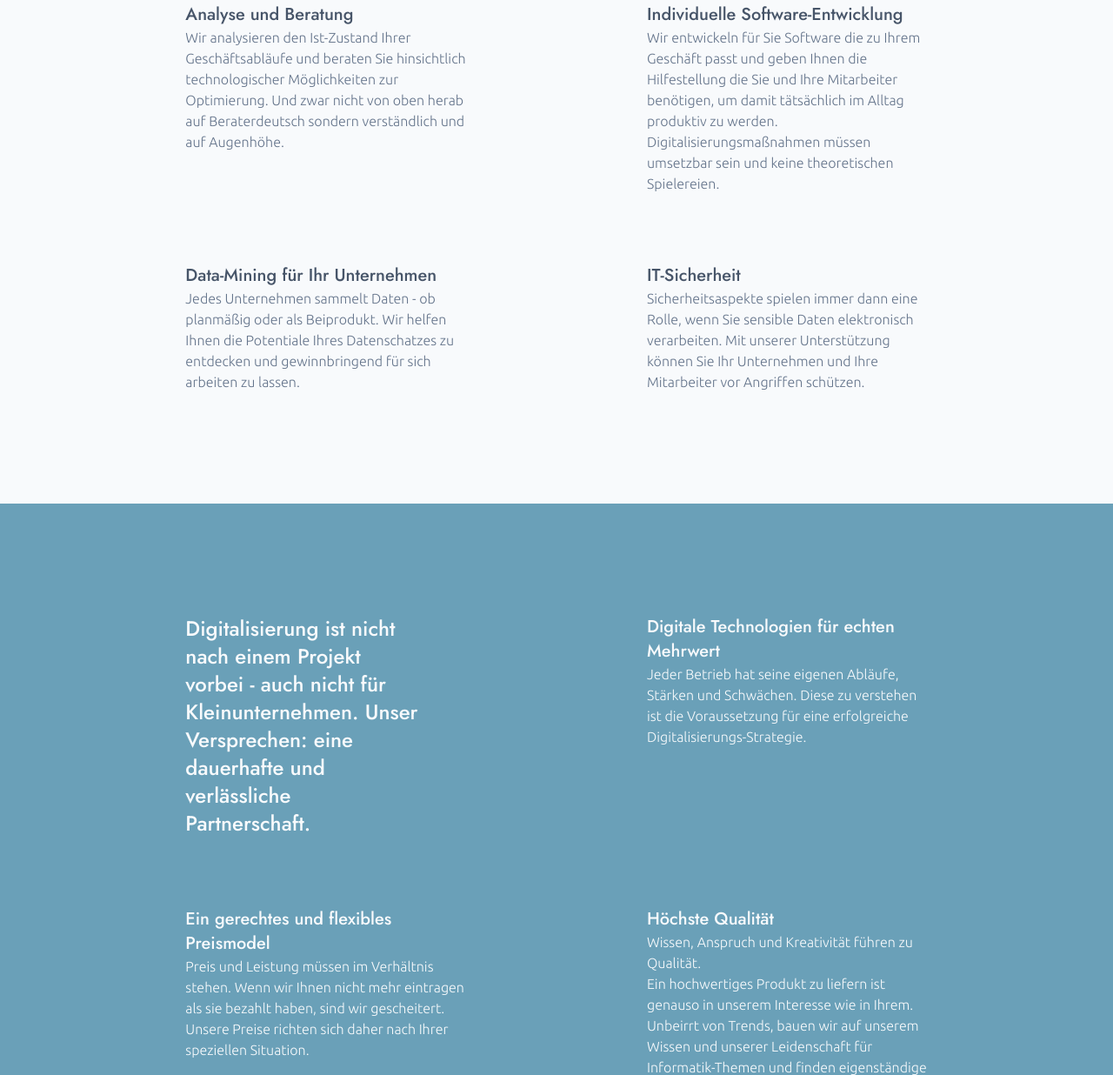
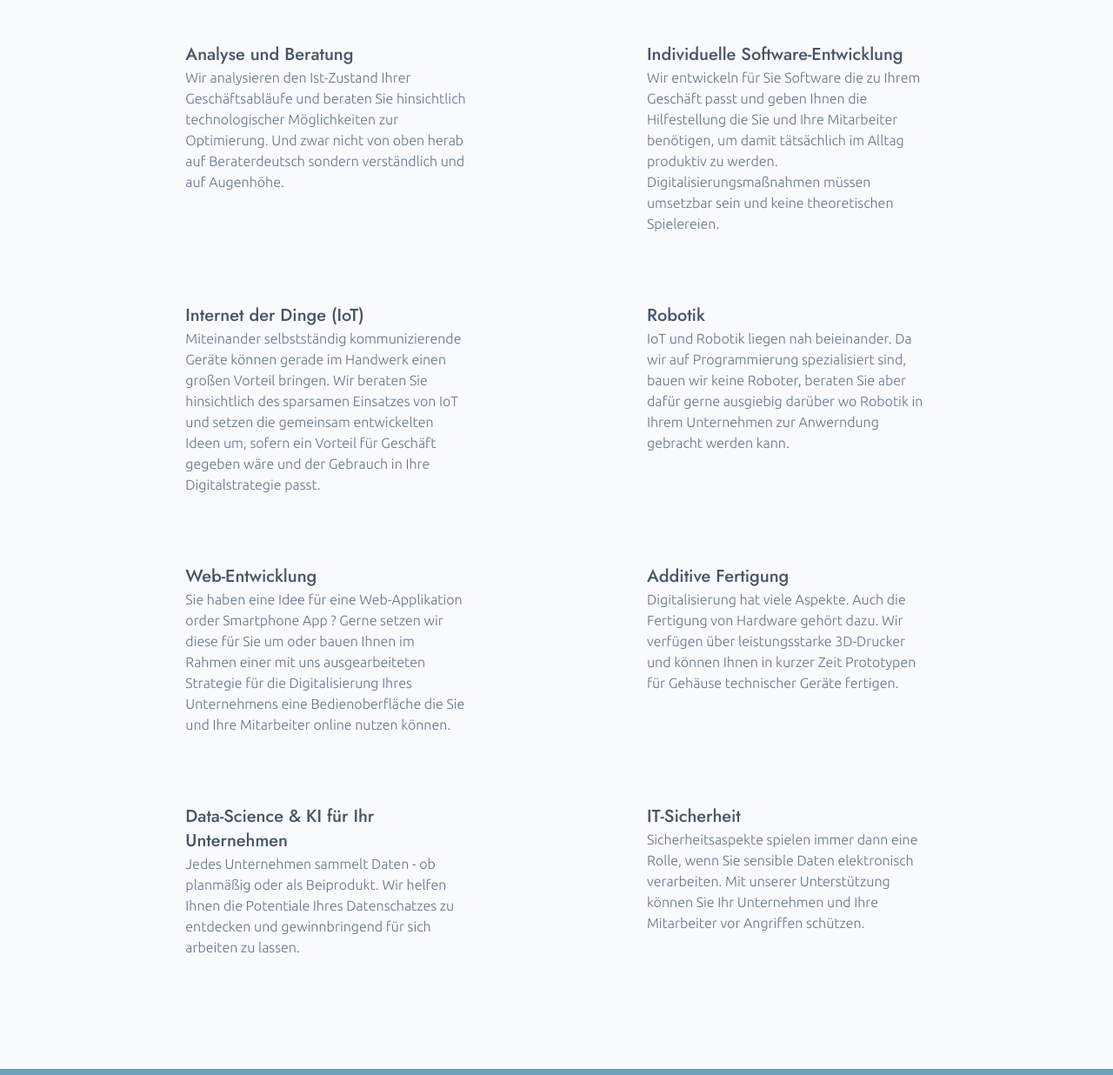
Before and after one commit to feikert-engineering/feikert-engineering, a plain HTML site: page index.html in a window 1280 px wide. Shown: the part 1177-2413 px from the top of the page at 87% size. Drawn offline with Linux system fonts and the light colour scheme.

Commit message:
Update index.html

```diff
--- a/index.html
+++ b/index.html
@@ -11,7 +11,7 @@
 
         <title>Digitalisierung für KMUs</title>
 
-        <link rel="icon" href="logo.svg">
+        <link rel="icon" href="logo2.svg">
 
 
         <link rel="stylesheet" href="tailwind.css" />
@@ -35,12 +35,9 @@
 
     <body class="flex justify-center w-full">
         <!--SEITEN CONTAINER-->
-
-
-
         <div class="flex flex-col font-jost items-center w-full h-full bg-slate-50 font-sans">
             <!--HEADING CONTAINER VOLL-->
-            <div class="flex flex-col items-center w-full pt-20 pb-20 bg-gradient-to-t bg-slate-50">
+            <div class="flex flex-col items-center w-full pt-20 pb-20 bg-slate-50">
                 <!--heading inhalt eingerückt-->
                 <div class="w-5/6 md:w-4/6">
                     <div class="flex">
@@ -48,10 +45,14 @@
                     </div>
                     <div class="pt-24 text-slate-600">
                         <h1 class="text-4xl md:text-5xl md:leading-relaxed font-bold">
-                            Digitalisierung für KMUs.<br>
-                            Umsetzbar.
-                            Günstig.
-                            Effektiv.
+                            Digitalisierung für KMUs,<br>
+                            Kleinstunternehmer und das Handwerk<br>
+                            <h2 class="text-4xl md:text-5xl md:leading-relaxed font-bold text-[#6aa0b8]">
+                                Umsetzbar.
+                                Günstig.
+                                Effektiv.
+                            </h2>
+
                         </h1>
                         <p class="pt-8 text-xl md:text-2xl font-semibold">Lassen Sie sich nicht abhängen.</p>
                     </div>
@@ -71,12 +72,12 @@
             <div class="flex flex-col items-center w-full pb-24 pt-24 md:pb-32 md:pt-32 bg-slate-50">
                 <!--leistungen inhalt eingerückt-->
                 <div class="w-5/6 md:w-4/6 grid grid-cols-1 gap-20 md:grid-cols-2 md:gap-x-52 md:gap-y-20 items-start ">
-                    <div class="w-5/6 items-start ">
+                    <div class="w-5/6 items-start">
                         <h2 class="text-xl md:text-2xl text-slate-600">
                             Digitalisierung muss nicht teuer sein.
                             Unsere Leistungen sind auf Klein- und Kleinstunternehmer
-                            ohne riesen Budget zugeschnitten. Wir holen einfach
-                            das Beste für Sie raus.
+                            ohne fettes Budget zugeschnitten.
+                            Wir holen für Sie das beste raus!
                         </h2>
                     </div>
                     <div class="flex flex-col font-ubuntu">
@@ -119,9 +120,61 @@
                             und keine theoretischen Spielereien.
                         </p>
                     </div>
+                    <div class="flex flex-col font-ubuntu">
+                        <h3 class="font-jost text-xl text-slate-600">
+                            Internet der Dinge (IoT)
+                        </h3>
+                        <p class="text-slate-500">
+                            Miteinander selbstständig kommunizierende
+                            Geräte können gerade im Handwerk einen großen
+                            Vorteil bringen. Wir beraten Sie hinsichtlich
+                            des sparsamen Einsatzes von IoT und
+                            setzen die gemeinsam entwickelten Ideen um,
+                            sofern ein Vorteil für Geschäft gegeben wäre
+                            und der Gebrauch in Ihre Digitalstrategie passt.
+                        </p>
+                    </div>
+                    <div class="flex flex-col font-ubuntu">
+                        <h3 class="font-jost text-xl text-slate-600">
+                            Robotik
+                        </h3>
+                        <p class="text-slate-500">
+                            IoT und Robotik liegen nah beieinander.
+                            Da wir auf Programmierung spezialisiert sind,
+                            bauen wir keine Roboter, beraten Sie aber dafür
+                            gerne ausgiebig darüber wo Robotik in Ihrem Unternehmen
+                            zur Anwerndung gebracht werden kann.
+                        </p>
+                    </div>
+                    <div class="flex flex-col font-ubuntu">
+                        <h3 class="font-jost text-xl text-slate-600">
+                            Web-Entwicklung
+                        </h3>
+                        <p class="text-slate-500">
+                            Sie haben eine Idee für eine Web-Applikation
+                            order Smartphone App ? Gerne setzen wir diese
+                            für Sie um oder bauen Ihnen im Rahmen einer mit uns
+                            ausgearbeiteten Strategie für die Digitalisierung Ihres Unternehmens
+                            eine Bedienoberfläche die Sie und Ihre Mitarbeiter
+                            online nutzen können.
+                        </p>
+                    </div>
+                    <div class="flex flex-col font-ubuntu">
+                        <h3 class="font-jost text-xl text-slate-600">
+                            Additive Fertigung
+                        </h3>
+                        <p class="text-slate-500">
+                            Digitalisierung hat viele Aspekte.
+                            Auch die Fertigung von Hardware gehört dazu.
+                            Wir verfügen über leistungsstarke
+                            3D-Drucker und können Ihnen in kurzer
+                            Zeit Prototypen für Gehäuse technischer Geräte
+                            fertigen.
+                        </p>
+                    </div>
                     <div class="flex flex-col font-ubuntu ">
                         <h3 class="font-jost text-xl text-slate-600">
-                            Data-Mining für Ihr Unternehmen
+                            Data-Science & KI für Ihr Unternehmen
                         </h3>
                         <p class="text-slate-500">
                             Jedes Unternehmen sammelt Daten - ob
@@ -167,6 +220,11 @@
                             Stärken und Schwächen.
                             Diese zu verstehen ist die Voraussetzung für eine
                             erfolgreiche Digitalisierungs-Strategie.
+                            Wie ein Unternehmen tickt lässt sich aber nur
+                            dann erfassen, wenn auch Ihre Mitarbeiter
+                            in den Prozess eingebunden werden. Kleine
+                            Unternehmen bieten in dieser Hinsicht großes
+                            Potential das es zu entwickeln gilt. Genau dabei helfen wir Ihnen.
                         </p>
                     </div>
                     <div class="">
@@ -177,8 +235,9 @@
                             Preis und Leistung müssen im Verhältnis stehen.
                             Wenn wir Ihnen nicht mehr eintragen als sie
                             bezahlt haben, sind wir gescheitert.
-                            Unsere Preise richten sich daher nach Ihrer
-                            speziellen Situation.
+                            Wir verhalten uns daher stets transparent und
+                            bieten Ihen ein bequemes Zahlungsmodell mit
+                            viel Spielraum.
                         </p>
                     </div>
                     <div class="">
@@ -208,6 +267,7 @@
                             desto länger haben Sie etwas davon. Deshalb
                             nehmen wir nur so viele Projekte an wie wir
                             in annehmbarer Zeit bearbeiten können.
+
                         </p>
                     </div>
 
@@ -220,9 +280,9 @@
                             den zu durchlaufen im Alleingang kaum noch möglich ist.
                             Wir halten Sie auch nach Projekt-Abschluss gerne
                             auf dem Laufenden und vernetzen Sie mit ähnlichen
-                            Kunden. So können neue Geschäftsbeziehungen
-                            entstehen, ein reger Austausch und letztlich
-                            gemeinschaftliche Weiterentwicklung und das
+                            Kunden. So können neue Geschäftsbeziehungen,
+                            ein reger Austausch und letztlich
+                            gemeinschaftliche Weiterentwicklung entstehen - und das
                             nicht nur technologisch.
                         </p>
                     </div>
```
